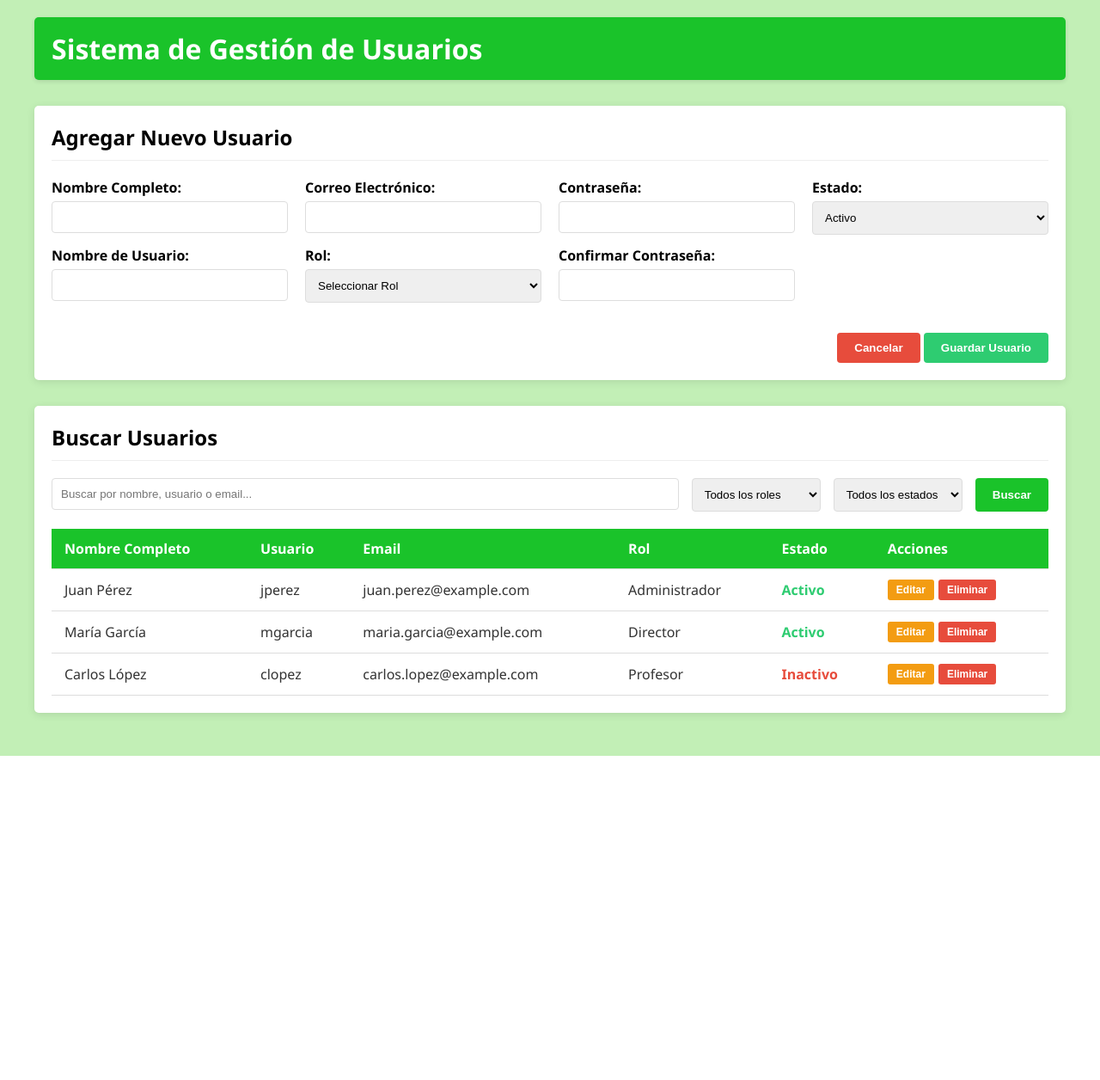
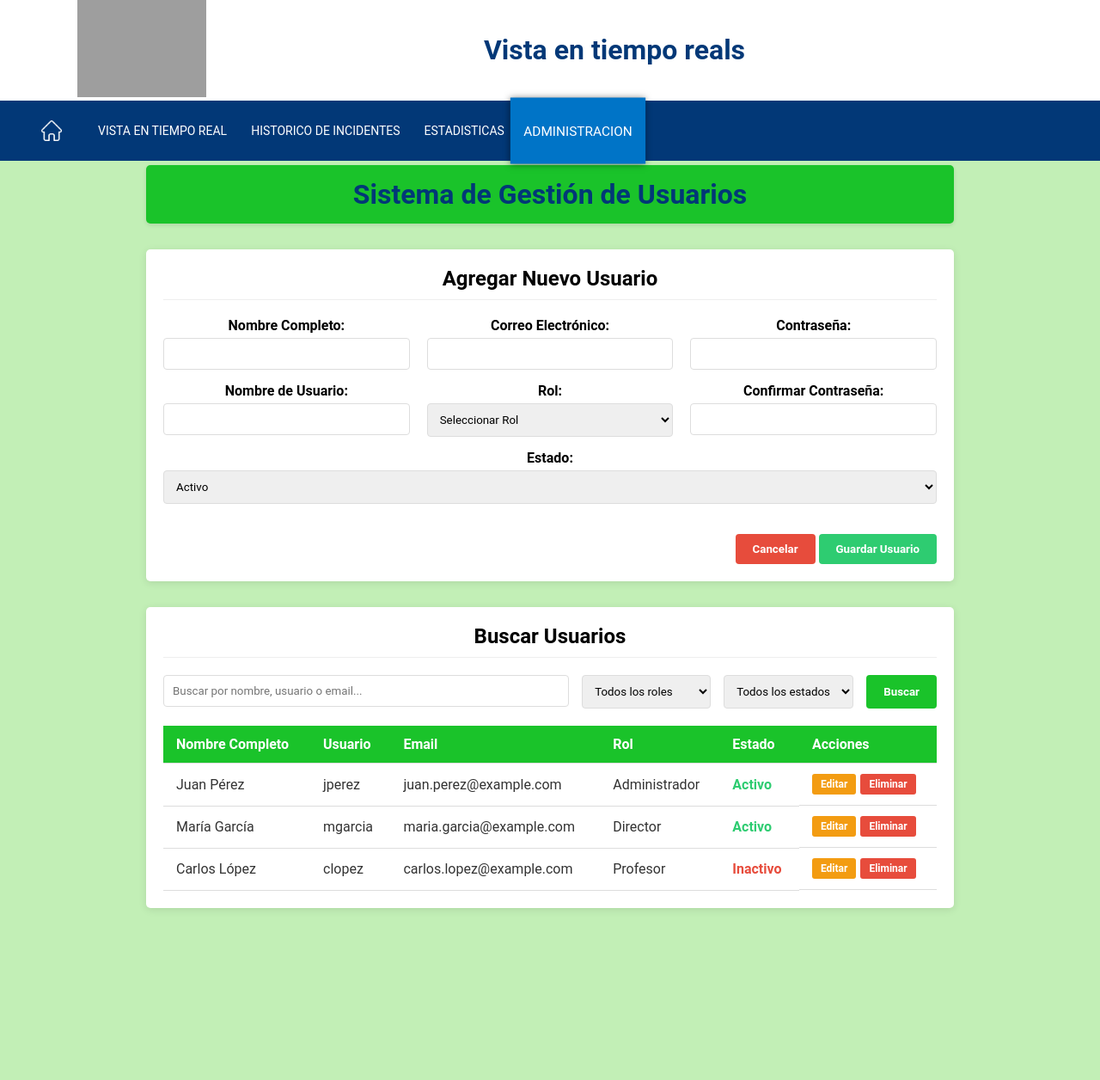
Before and after one commit to MarioBadillo124/bot_agresiones, a PHP site: page /web/assets/admin.html in a window 1280 px wide. Shown: the whole page at 86% size. Before the commit the page ends 879 px from the top, so only its background shows below. Run offline with PHP 8.4, Linux system fonts and the light colour scheme; grey boxes are pictures that could not be loaded.

Commit message:
modificaciones de la barra menu

```diff
--- a/web/assets/admin.html
+++ b/web/assets/admin.html
@@ -4,9 +4,34 @@
     <meta charset="UTF-8">
     <meta name="viewport" content="width=device-width, initial-scale=1.0">
     <title>Sistema de Gestión de Usuarios</title>
+    <link rel="stylesheet" href="css/estilos_barra_menu.css">
     <link rel="stylesheet" href="css/usuarios.css">
 </head>
 <body>
+
+    <header>
+        <div class="superior">
+            <div class="logo">
+                <img src="images/iconos/logo.jpg" alt="logo">
+            </div>
+            <div class="search">
+                <br><h1>Vista en tiempo reals</h1><br>
+            </div>
+        </div>
+
+        <div class="container__menu">
+            <nav>
+                <ul>
+                    <li><a href="menu.html"></a></li>
+                    <li><a href="live-view.html" >Vista en tiempo real</a></li>
+                    <li><a href="incidents.html" >Historico de incidentes</a></li>
+                    <li><a href="statistics.html" >Estadisticas</a></li>
+                    <li><a href="" id="selected">Administracion</a></li>
+                </ul>
+            </nav>
+        </div>
+    </header><br>
+
     <div class="container">
         <div class="header">
             <h1>Sistema de Gestión de Usuarios</h1>
--- a/web/assets/css/estilos_barra_menu.css
+++ b/web/assets/css/estilos_barra_menu.css
@@ -35,13 +35,7 @@ html {
     text-align: center;
 }
 
-body {
-    font-family: 'Roboto', sans-serif;
-    background-color: #ffffff;
-    color: #000000;
-    text-align: center;
-    padding-top: 150px;
-}
+
 
 h1 {
     margin: 0; /* Elimina el margen por defecto */
--- a/web/assets/css/usuarios.css
+++ b/web/assets/css/usuarios.css
@@ -13,6 +13,7 @@ body {
     padding: 0;
     background-color: #c2efb6;
     color: #333;
+    padding: 150px;
 }
 
 .container {
```
